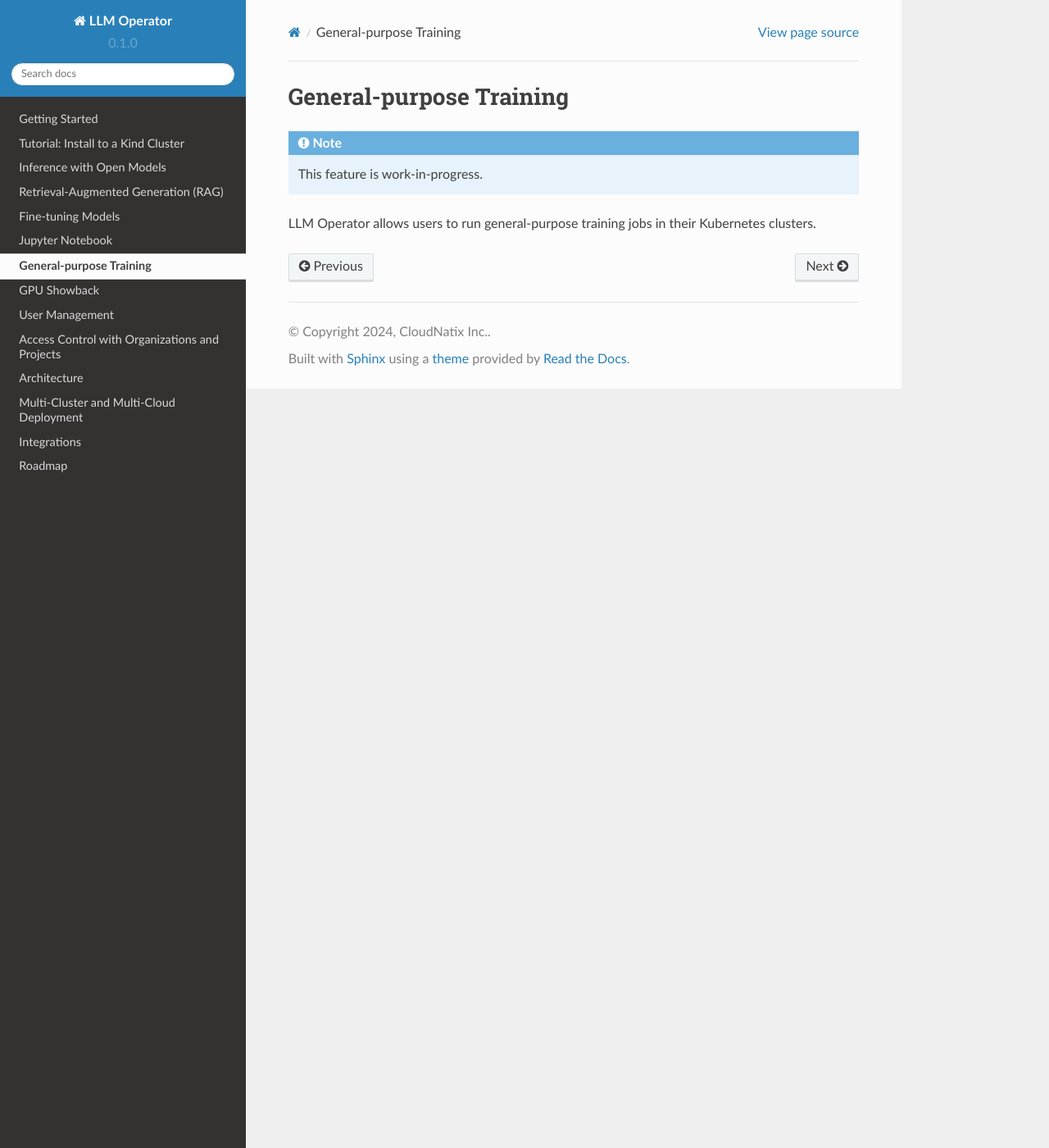
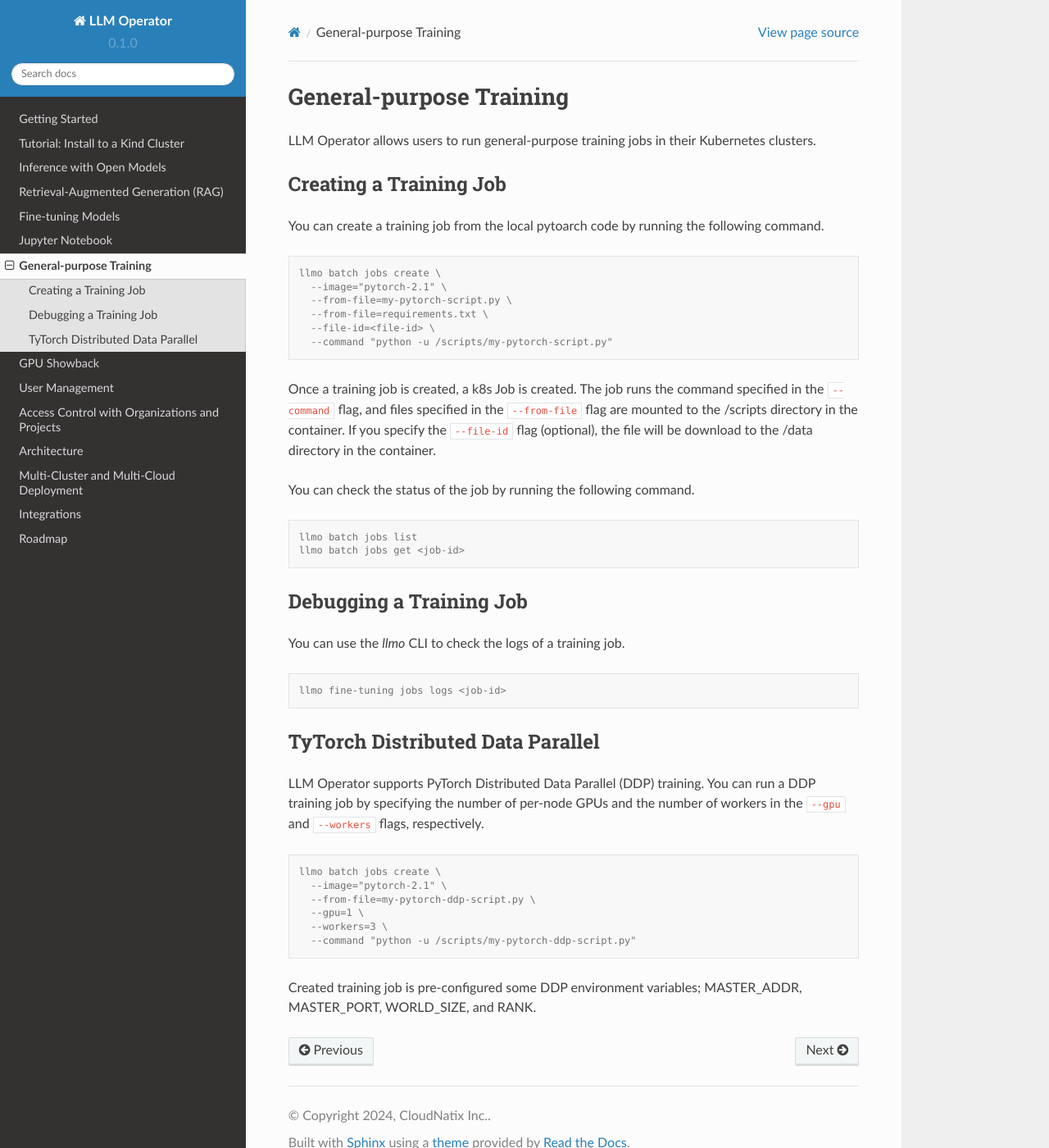
Before and after one commit to llm-operator/docs, a Sphinx documentation site: the page built from docs/source/training.rst, in a window 1280 px wide and 1400 px high. Shown: the whole window at 82% size. Built offline with Sphinx 7.4.7 and the Read the Docs theme 2.0.0, drawn with Linux system fonts in a browser that asks for light colours.

Commit message:
Add a document about general-purpose training job

```diff
--- a/docs/source/training.rst
+++ b/docs/source/training.rst
@@ -1,8 +1,53 @@
 General-purpose Training
 ========================
 
-.. note::
+LLM Operator allows users to run general-purpose training jobs in their Kubernetes clusters.
 
-   This feature is work-in-progress.
+Creating a Training Job
+-----------------------
 
-LLM Operator allows users to run general-purpose training jobs in their Kubernetes clusters.
+You can create a training job from the local pytoarch code by running the following command.
+
+.. code-block:: console
+
+   llmo batch jobs create \
+     --image="pytorch-2.1" \
+     --from-file=my-pytorch-script.py \
+     --from-file=requirements.txt \
+     --file-id=<file-id> \
+     --command "python -u /scripts/my-pytorch-script.py"
+
+Once a training job is created, a k8s Job is created. The job runs the command specified in the ``--command`` flag, and files specified in the ``--from-file`` flag are mounted to the /scripts directory in the container. If you specify the ``--file-id`` flag (optional), the file will be download to the /data directory in the container.
+
+You can check the status of the job by running the following command.
+
+.. code-block:: console
+
+   llmo batch jobs list
+   llmo batch jobs get <job-id>
+
+Debugging a Training Job
+------------------------
+
+You can use the `llmo` CLI to check the logs of a training job.
+
+.. code-block:: console
+
+   llmo fine-tuning jobs logs <job-id>
+
+
+TyTorch Distributed Data Parallel
+---------------------------------
+
+LLM Operator supports PyTorch Distributed Data Parallel (DDP) training. You can run a DDP training job by specifying the number of per-node GPUs and the number of workers in the ``--gpu`` and ``--workers`` flags, respectively.
+
+.. code-block:: console
+
+   llmo batch jobs create \
+     --image="pytorch-2.1" \
+     --from-file=my-pytorch-ddp-script.py \
+     --gpu=1 \
+     --workers=3 \
+     --command "python -u /scripts/my-pytorch-ddp-script.py"
+
+Created training job is pre-configured some DDP environment variables; MASTER_ADDR, MASTER_PORT, WORLD_SIZE, and RANK.
```
